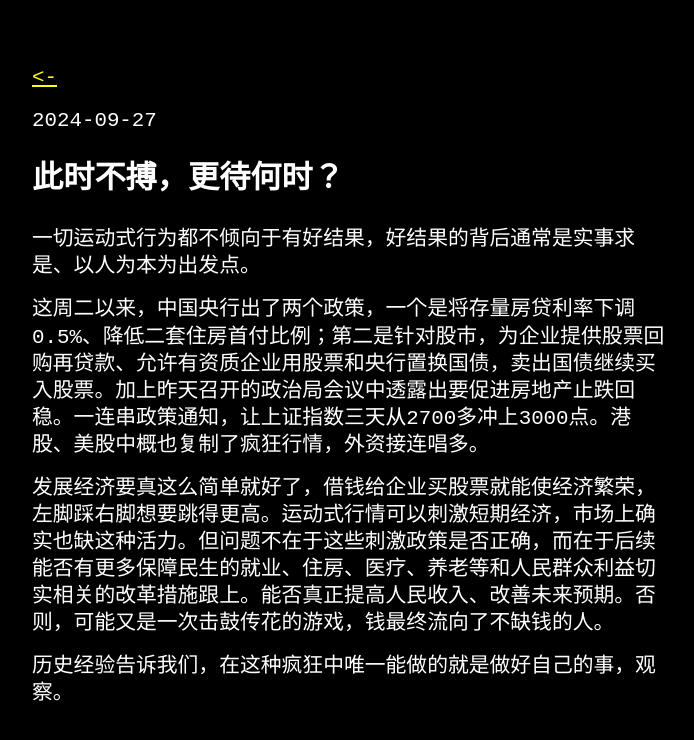
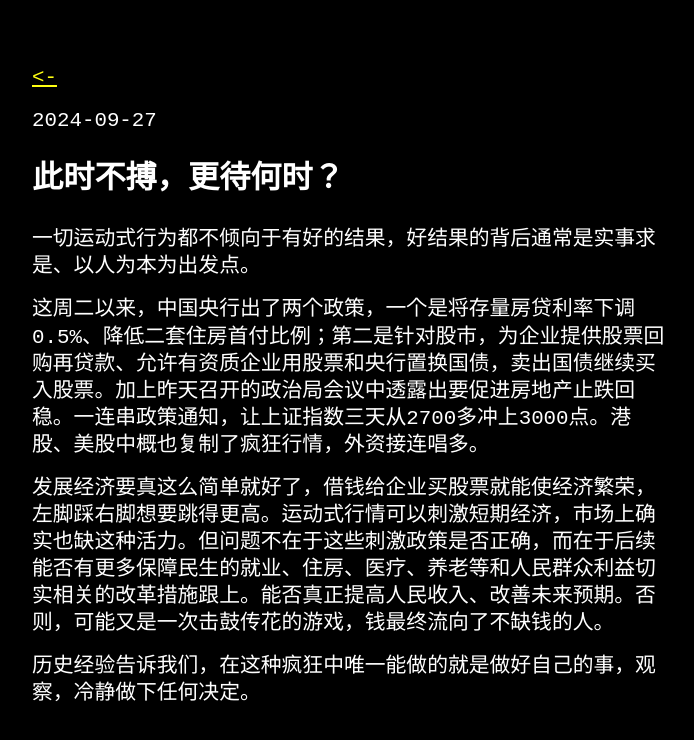
Before and after one commit to thekingofcool/thekingofcool.github.io, a Jekyll site: the page built from _posts/2024-09-27-higher_highs.md, in a window 1280 px wide. Shown: the top 740 px of the page, without its empty margins (288-982 px from the left). Built offline with Jekyll 4.4.1, drawn with Linux system fonts in a browser that asks for light colours; a style sheet for code colours, icons or effects is not loaded.

Commit message:
higher highs

```diff
--- a/_posts/2024-09-27-higher_highs.md
+++ b/_posts/2024-09-27-higher_highs.md
@@ -5,10 +5,10 @@ date: 2024-09-27
 categories: blog
 ---
 
-一切运动式行为都不倾向于有好结果，好结果的背后通常是实事求是、以人为本为出发点。
+一切运动式行为都不倾向于有好的结果，好结果的背后通常是实事求是、以人为本为出发点。
 
 这周二以来，中国央行出了两个政策，一个是将存量房贷利率下调0.5%、降低二套住房首付比例；第二是针对股市，为企业提供股票回购再贷款、允许有资质企业用股票和央行置换国债，卖出国债继续买入股票。加上昨天召开的政治局会议中透露出要促进房地产止跌回稳。一连串政策通知，让上证指数三天从2700多冲上3000点。港股、美股中概也复制了疯狂行情，外资接连唱多。
 
 发展经济要真这么简单就好了，借钱给企业买股票就能使经济繁荣，左脚踩右脚想要跳得更高。运动式行情可以刺激短期经济，市场上确实也缺这种活力。但问题不在于这些刺激政策是否正确，而在于后续能否有更多保障民生的就业、住房、医疗、养老等和人民群众利益切实相关的改革措施跟上。能否真正提高人民收入、改善未来预期。否则，可能又是一次击鼓传花的游戏，钱最终流向了不缺钱的人。
 
-历史经验告诉我们，在这种疯狂中唯一能做的就是做好自己的事，观察。
+历史经验告诉我们，在这种疯狂中唯一能做的就是做好自己的事，观察，冷静做下任何决定。
```
Also changed, not shown: 2 other files.
